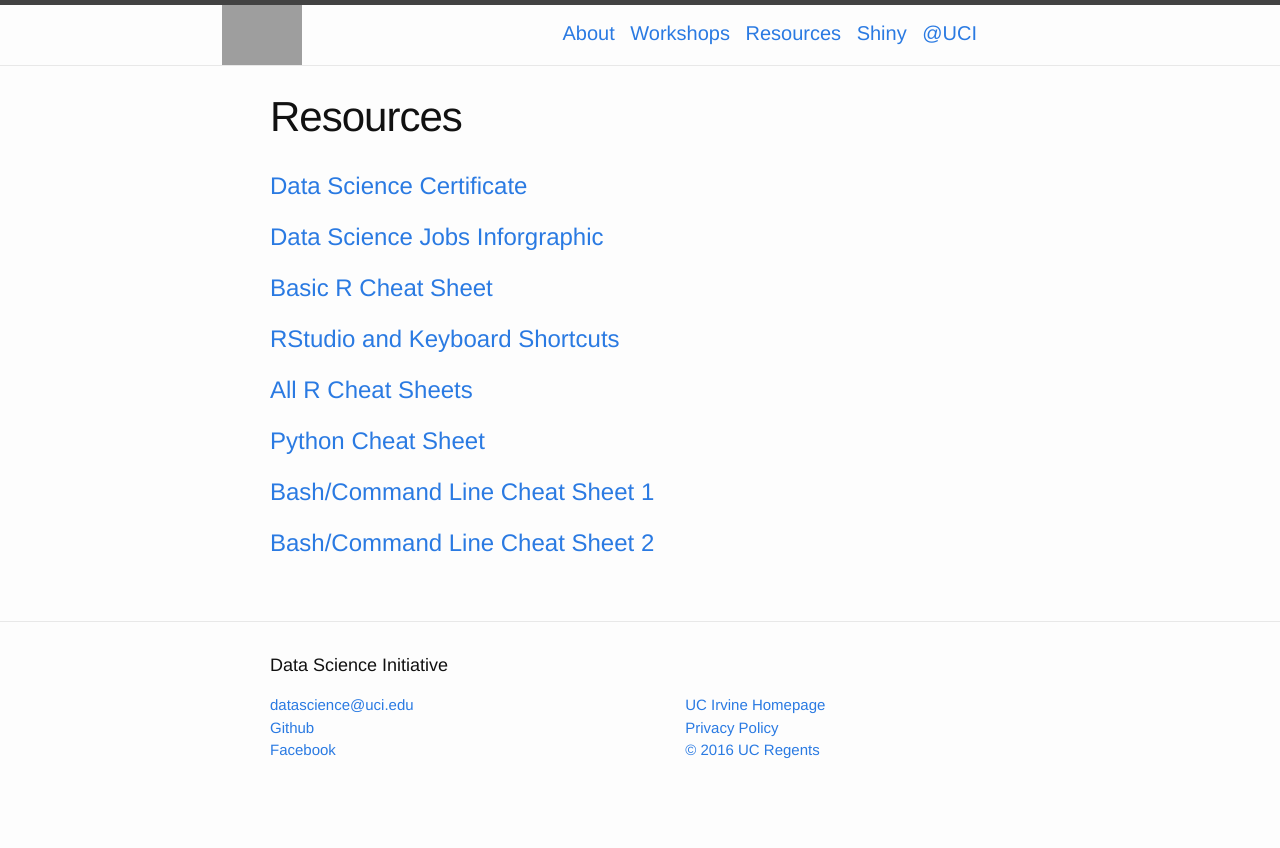
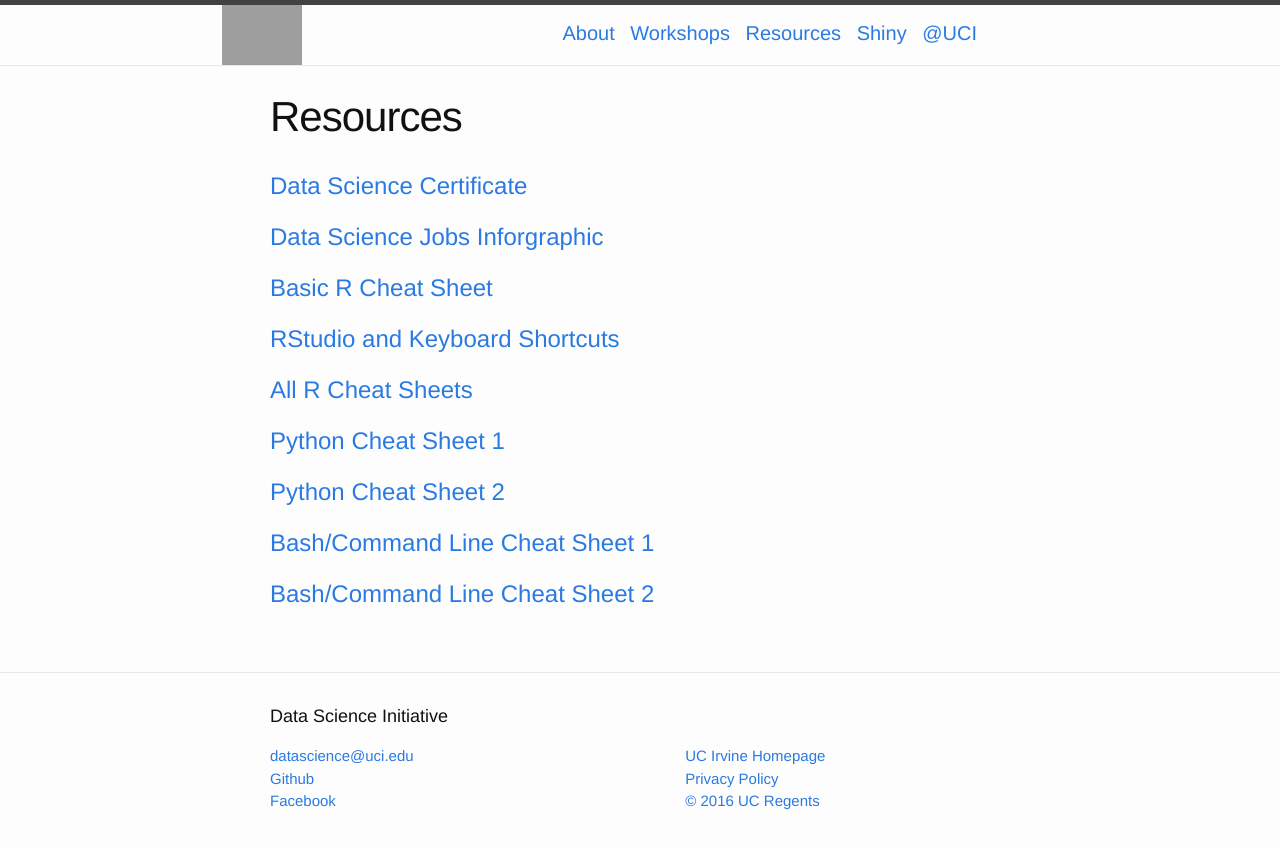
Before and after one commit to UCIDataScienceInitiative/UCIDataScienceInitiative.github.io, a Jekyll site: the page built from Resources/index.html, in a window 1280 px wide. Shown: the top 848 px of the page. Built offline with Jekyll 4.4.1, drawn with Linux system fonts in a browser that asks for light colours; grey boxes are pictures that could not be loaded.

Commit message:
Update index.html

```diff
--- a/Resources/index.html
+++ b/Resources/index.html
@@ -14,7 +14,9 @@ permalink: /Resources/
 
 <h1><a href="https://www.rstudio.com/resources/cheatsheets/" target="_blank"> All R Cheat Sheets </a></h1>
 
-<h1><a href="http://www.cogsci.rpi.edu/~destem/gamedev/python.pdf" target="_blank"> Python Cheat Sheet </a></h1>
+<h1><a href="http://www.cogsci.rpi.edu/~destem/gamedev/python.pdf" target="_blank"> Python Cheat Sheet 1 </a></h1>
+
+<h1><a href="http://www.astro.up.pt/~sousasag/Python_For_Astronomers/Python_qr.pdf" target="_blank"> Python Cheat Sheet 2 </a></h1>
 
 <h1><a href="https://www.cheatography.com/davechild/cheat-sheets/linux-command-line/" target="_blank"> Bash/Command Line Cheat Sheet 1 </a></h1>
 
```
